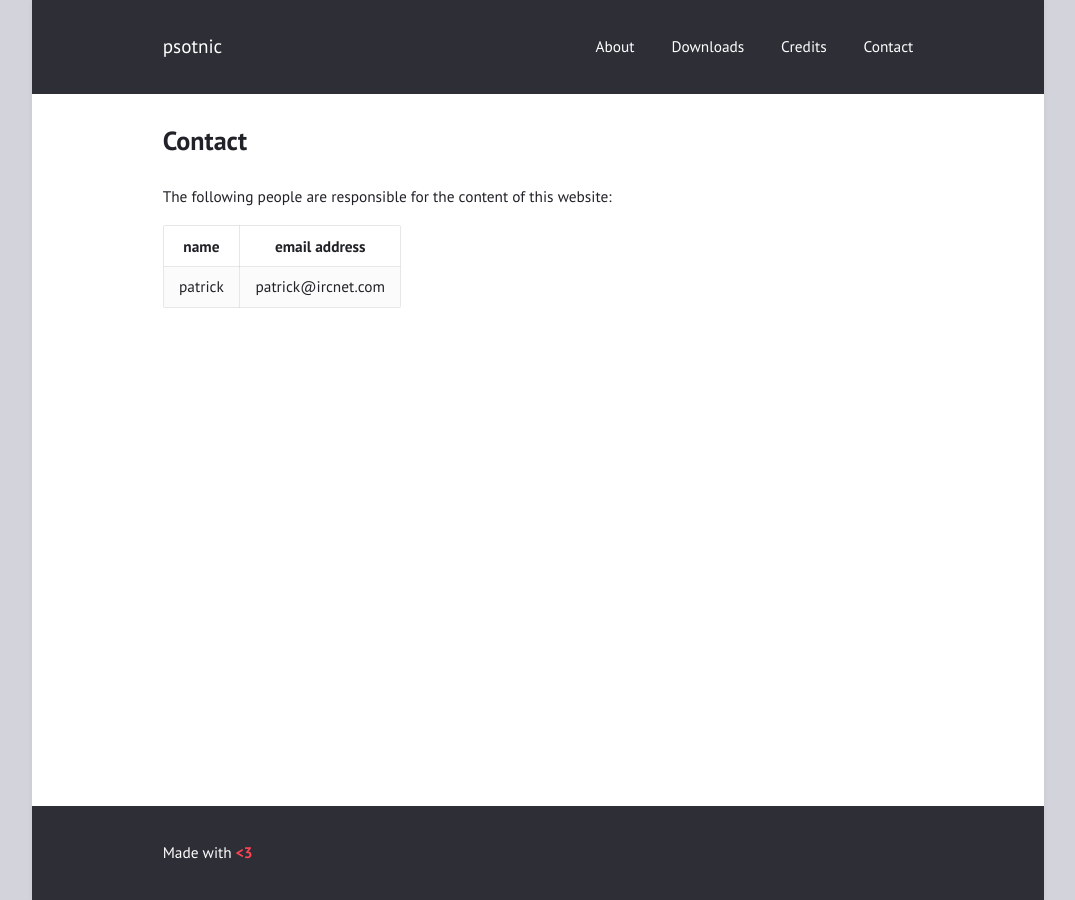
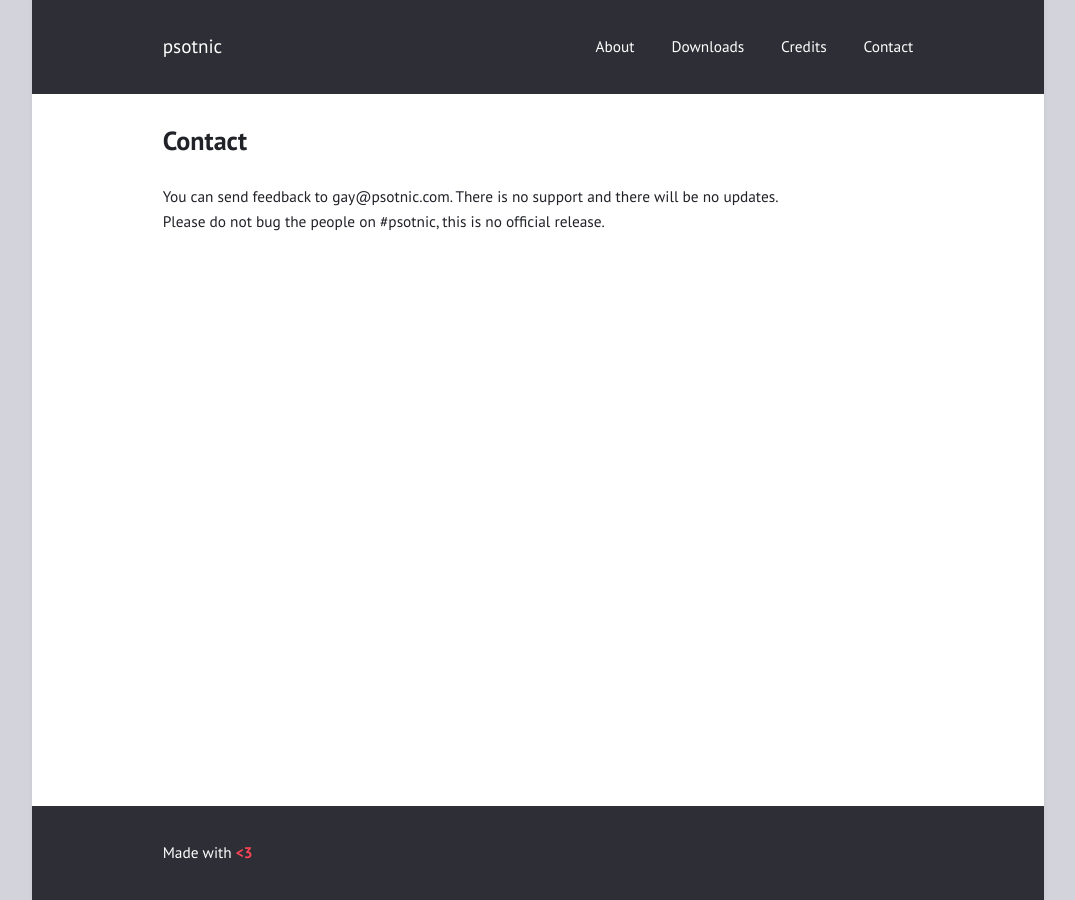
Before and after one commit to psotnic/gay.psotnic.github.io, a Jekyll site: the page built from content/contact.md, in a window 1280 px wide. Shown: the whole page, without its empty margins (102-1177 px from the left). Built offline with Jekyll 4.4.1, drawn with Linux system fonts in a browser that asks for light colours.

Commit message:
Update contact.md

```diff
--- a/content/contact.md
+++ b/content/contact.md
@@ -3,8 +3,5 @@ title: "Contact"
 permalink: "/contact/"
 layout: page
 ---
-The following people are responsible for the content of this website:
-
-|name|email address|
-|------|-----------|
-|patrick|patrick@ircnet.com|
+You can send feedback to gay@psotnic.com. There is no support and there will be no updates.<br>
+Please do not bug the people on #psotnic, this is no official release.
```
